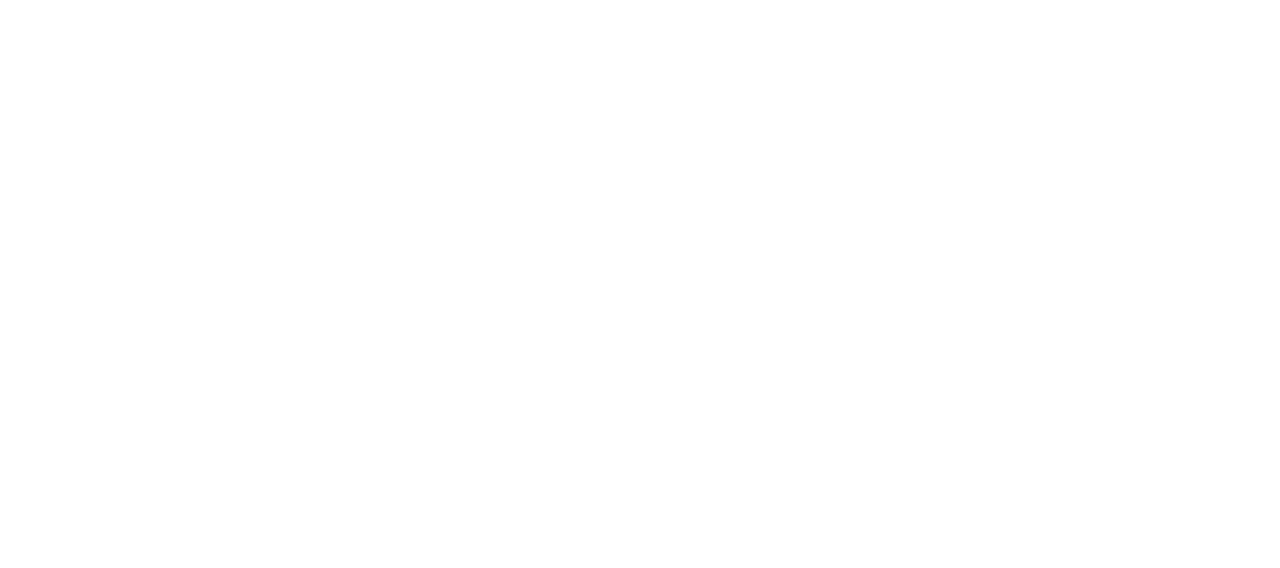
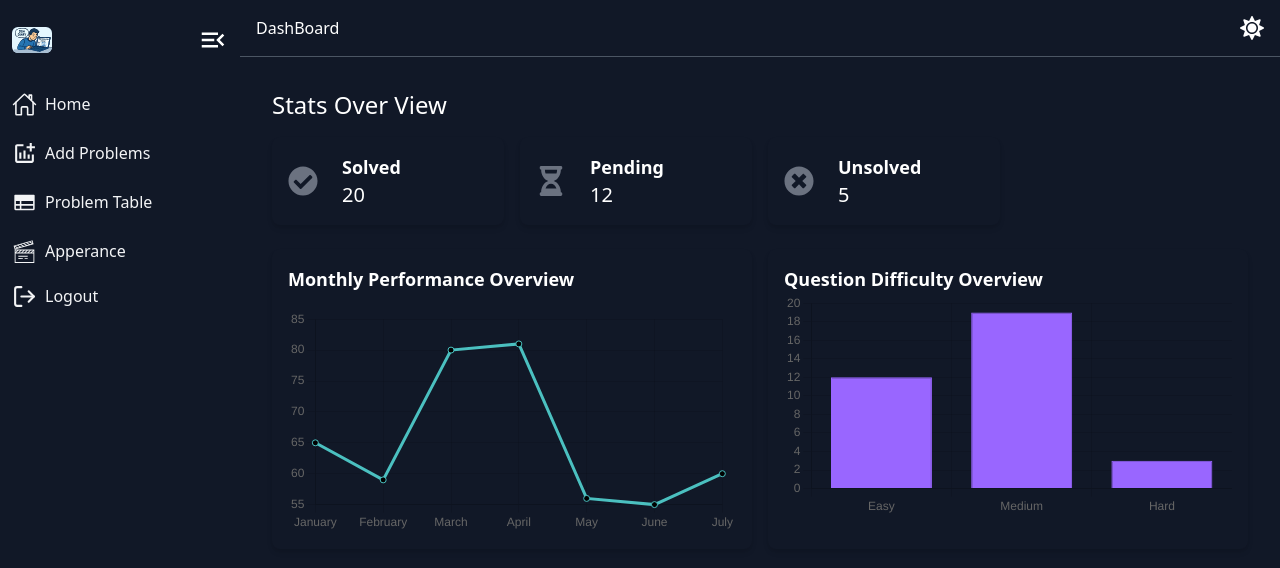
Before and after one commit to karenthiran/Problem-Solving-Tracker, a React (Vite) app: page /gohome in a window 1280 px wide. Before the commit this address had no page. Shown: the top 568 px of the page. Built offline with nearby package versions, Linux system fonts and the light colour scheme.

Commit message:
change the side bar settings and designs and also side bar property added to problem table inteface

```diff
--- a/src/App.jsx
+++ b/src/App.jsx
@@ -14,6 +14,7 @@ export const App = () => {
             <Route path="/dashboard" element={<Dashboard/>} />
             <Route path="/showtable" element={<Problemtable/>}/>
             <Route path="/addproblem" element={<Addproblem/>}/>
+            <Route path="/gohome" element={<Dashboard/>}/>
       </Routes>
     </Router>
 
--- a/src/components/Dashboard.jsx
+++ b/src/components/Dashboard.jsx
@@ -8,7 +8,7 @@ export const Dashboard = () => {
         <ThemeContextProvider>
             <div className="flex">
                 <Sidebar />
-                <div className="ml-16 h-full grow bg-gray-100 text-gray-900 md:ml-60 lg:h-screen dark:bg-gray-900 dark:text-white">
+                <div className="h-full grow bg-gray-100 text-gray-900 lg:h-screen dark:bg-gray-900 dark:text-white">
                     <Navbar />
                     <Solvedstatus />
                 </div>
--- a/src/components/Problemtable.jsx
+++ b/src/components/Problemtable.jsx
@@ -1,6 +1,7 @@
 import { useNavigate } from "react-router-dom";
 import ThemeContextProvider from "../context/ThemeContextProvider";
 import Navbar from "./dashboardcomponents/NavBar";
+import { Sidebar } from "./dashboardcomponents/Sidebar";
 
 
 export const Problemtable = () => {
@@ -11,7 +12,10 @@ export const Problemtable = () => {
 
     return (
         <ThemeContextProvider>
-            <div className="min-h-screen bg-gray-100 dark:bg-gray-900">
+            <div className="flex">
+                <Sidebar/>
+
+            <div className="h-full grow bg-gray-100 text-gray-900 lg:h-screen dark:bg-gray-900 dark:text-white">
                 <Navbar />
                 <div className="flex w-full justify-end">
                     <button className="mr-10 border border-white bg-white px-4 py-2 hover:bg-gray-200" onClick={handleAddProblemClick}>
@@ -72,6 +76,7 @@ export const Problemtable = () => {
                     </table>
                 </div>
             </div>
+            </div>
         </ThemeContextProvider>
     );
 };
--- a/src/components/dashboardcomponents/Sidebar.jsx
+++ b/src/components/dashboardcomponents/Sidebar.jsx
@@ -1,37 +1,67 @@
-import { FaPaintBrush, FaSignOutAlt, FaTable, FaTachometerAlt, FaUser } from "react-icons/fa";
+import { useState } from "react";
+import { GiClapperboard } from "react-icons/gi";
+import { IoHomeOutline } from "react-icons/io5";
+import { LuLogOut } from "react-icons/lu";
+import { MdAddchart, MdMenuOpen } from "react-icons/md";
+import { PiTableFill } from "react-icons/pi";
 import { useNavigate } from "react-router-dom";
+import logo from "../../assets/DSAdiary.svg";
+
 
 export const Sidebar = () => {
-    const navigate=useNavigate();
+  const navigate=useNavigate();
+  const [open, setOpen] = useState(true);
 
-    const handleShowtable=()=>{
-        navigate('/showtable')
-    }
-  return (
-    <div className="bg-gray-100 text-gray-900 h-screen p-4 fixed w-16 md:w-60 border-r border-gray-300 dark:border-gray-600 dark:bg-gray-900 dark:text-white">
-        <h1 className="text-2xl font-bold hidden md:block text-center">DSA diary</h1>
-        <ul className="flex flex-col mt-5 text-xl">
-            <li className="flex items-center py-3 px-2 space-x-4 hover:rounded hover:cursor-pointer hover:bg-blue-500 hover:text-white">
-                <FaTachometerAlt/>
-                <span className="hidden md:inline">DashBoard</span>
-            </li>
-            <li className="flex items-center py-3 px-2 space-x-4 hover:rounded hover:cursor-pointer hover:bg-blue-600 hover:text-white">
-                <FaUser/>
-                <span className="hidden md:inline">Profile</span>
-            </li>
-            <li className="flex items-center py-3 px-2 space-x-4 hover:rounded hover:cursor-pointer hover:bg-blue-600 hover:text-white">
-                <FaTable/>
-                <span className="hidden md:inline" onClick={handleShowtable}>Problems table</span>
-            </li>
-            <li className="flex items-center py-3 px-2 space-x-4 hover:rounded hover:cursor-pointer hover:bg-blue-600 hover:text-white">
-                <FaPaintBrush/>
-                <span className="hidden md:inline">Apperance</span>
-            </li>
-            <li className="flex items-center py-3 px-2 space-x-4 hover:rounded hover:cursor-pointer hover:bg-blue-600 hover:text-white">
-                <FaSignOutAlt/>
-                <span className="hidden md:inline">Logout</span>
-            </li>
-        </ul>
-    </div>
-  )
-}
+  const handleaddproblem=()=>{
+    navigate('/addproblem')
+  }
+  const handleproblemtable=()=>{
+    navigate('/showtable')
+  }
+  const handlehome=()=>{
+    navigate('/gohome')
+  }
+
+    return (
+        <nav
+            className={`h-screen bg-gray-100 shadow-md duration-500 dark:bg-gray-900 ${open ? "w-60" : "w-16"}`}
+        >
+            <div className="flex h-20 items-center justify-between px-3 py-2">
+                <img
+                    src={logo}
+                    alt="logo"
+                    className={`${open ? "w-10" : "w-0"} rounded-md`}
+                />
+                <MdMenuOpen
+                    size={30}
+                    className={`duration-500 cursor-pointer ${!open && 'rotate-180'} hover:cursor-pointer dark:text-white hover:bg-blue-300 rounded-md`}
+                    onClick={() => setOpen(!open)}
+                />
+            </div>
+            {/* body */}
+
+            <div className="flex flex-col">
+              <div className={`flex gap-2 px-3 py-3 hover:bg-blue-300 rounded-lg hover:font-bold cursor-pointer dark:text-gray-100`} onClick={handlehome}>
+              <IoHomeOutline size={25}/>
+              <p className={`${!open && "w-0 translate-x-24"} overflow-hidden duration-500`}>Home</p>
+            </div>
+            <div className="flex gap-2 px-3 py-3 hover:bg-blue-300 rounded-lg hover:font-bold cursor-pointer dark:text-gray-100" onClick={handleaddproblem}>
+              <MdAddchart size={25}/>
+              <p className={`${!open && "w-0 translate-x-24"} overflow-hidden duration-500`}>Add Problems</p>
+            </div>
+            <div className="flex gap-2 px-3 py-3 hover:bg-blue-300 rounded-lg hover:font-bold cursor-pointer dark:text-gray-100" onClick={handleproblemtable}>
+              <PiTableFill size={25}/>
+              <p className={`${!open && "w-0 translate-x-24"} overflow-hidden duration-500`}>Problem Table</p>
+            </div>
+            <div className="flex gap-2 px-3 py-3 hover:bg-blue-300 rounded-lg hover:font-bold cursor-pointer dark:text-gray-100">
+              <GiClapperboard size={25}/>
+              <p className={`${!open && "w-0 translate-x-24"} overflow-hidden duration-500`}>Apperance</p>
+            </div>
+            <div className="flex gap-2 px-3 py-2 hover:bg-blue-300 rounded-lg hover:font-bold cursor-pointer dark:text-gray-100">
+              <LuLogOut size={25}/>
+              <p className={`${!open && "w-0 translate-x-24"} overflow-hidden duration-500`}>Logout</p>
+            </div>
+            </div>
+        </nav>
+    );
+};
```
Also changed, not shown: src/assets/DSAdiary.svg (added).
